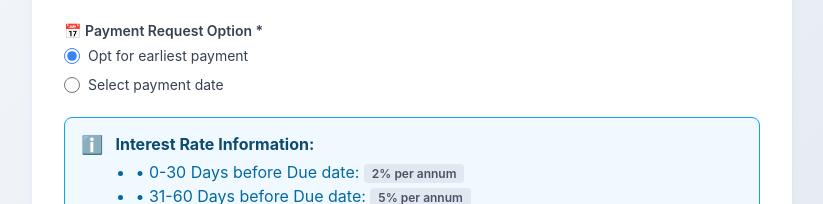
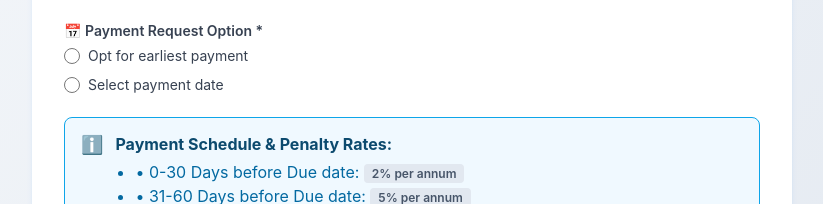
Before and after one commit to PRASHANTGOLHAR/vprd, a plain HTML site: page index.html in a window 1280 px wide. Shown: the part 540-744 px from the top of the page, without its empty margins (228-1051 px from the left). Drawn offline with Linux system fonts and the light colour scheme.

Commit message:
Update index.html

```diff
--- a/index.html
+++ b/index.html
@@ -51,7 +51,7 @@
                     <label>📅 Payment Request Option *</label>
                     <div class="radio-group">
                         <div class="radio-item">
-                            <input type="radio" id="earliest" name="paymentOption" value="earliest" checked>
+                            <input type="radio" id="earliest" name="paymentOption" value="earliest">
                             <label for="earliest">Opt for earliest payment</label>
                         </div>
                         <div class="radio-item">
@@ -71,7 +71,7 @@
                 <div class="info-note">
                     <div class="note-icon">ℹ️</div>
                     <div class="note-content">
-                        <strong>Interest Rate Information:</strong>
+                        <strong>Payment Schedule & Penalty Rates:</strong>
                         <ul>
                             <li>• 0-30 Days before Due date: <span class="badge">2% per annum</span></li>
                             <li>• 31-60 Days before Due date: <span class="badge">5% per annum</span></li>
```
